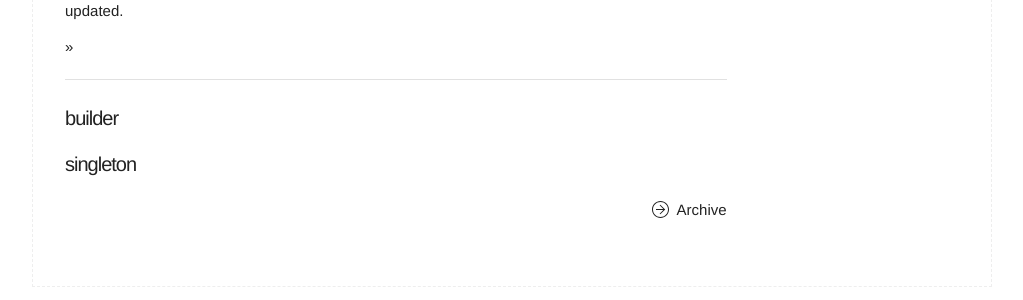
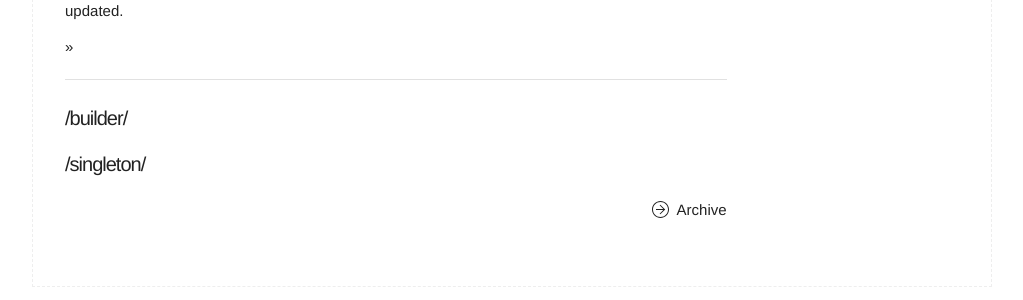
Before and after one commit to dstar55/100-words-design-patterns-java, a Jekyll site: the page built from index.html, in a window 1280 px wide. Shown: the part 311-611 px from the top of the page, without its empty margins (128-1151 px from the left). Built offline with Jekyll 4.4.1, drawn with Linux system fonts in a browser that asks for light colours; part of the change alters nothing that is shown.

```diff
--- a/index.html
+++ b/index.html
@@ -64,7 +64,7 @@ title: Home
 		<p>
 			{% for page in site.pages %}
 			  {% if page.layout == 'pattern' %}
-				<h3><a href="{{ page.baseurl }}">{{ page.title }}</a></h3>
+				<h3><a href="{{ page.baseurl }}">{{ page.permalink }}</a></h3>
 				<!--<p>{{ page.content }}</p>-->
 			  {% endif %}
 			{% endfor %}
```
